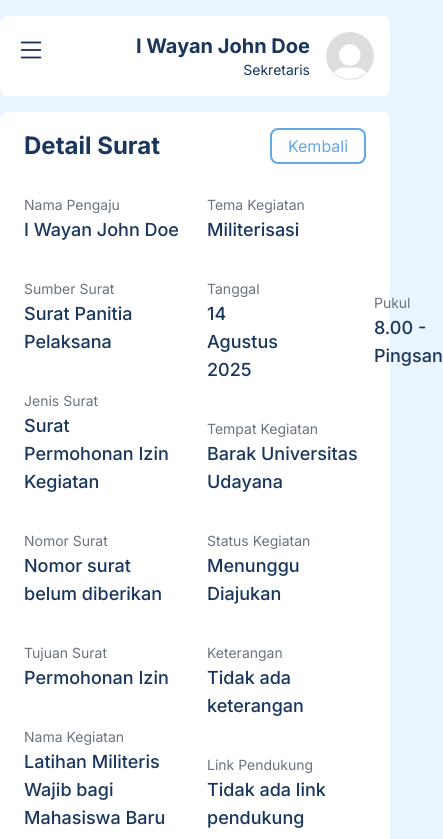
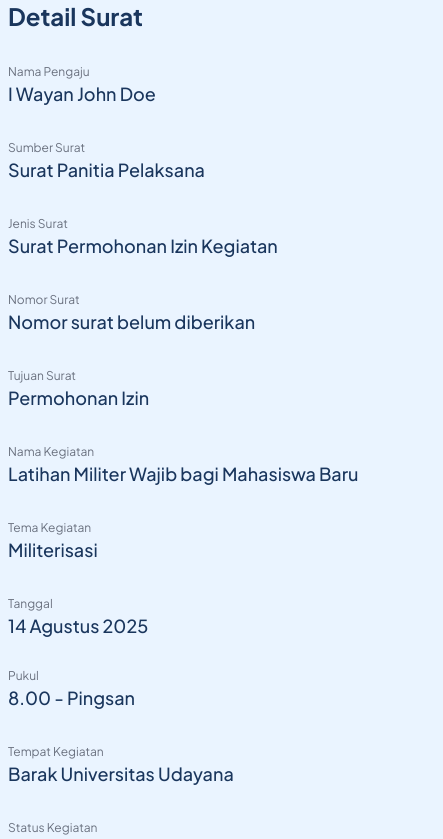
Before and after one commit to SIC-Unud/sic-persuratan-fe, a Vue app: page / in a window 390 px wide. Shown: the top 839 px of the page, 443 px wide, since content can reach past the window. Built offline with nearby package versions, Linux system fonts and the light colour scheme.

Commit message:
style: Responsive Mobile UI

```diff
--- a/src/views/DetailSurat.vue
+++ b/src/views/DetailSurat.vue
@@ -1,115 +1,86 @@
 <template>
-  <div class="grid grid-cols-12 gap-4 relative lg:static">
-    <nav
-      class="flex flex-col gap-2 items-center col-span-2 bg-white w-full h-screen p-4 lg:static absolute -left-full transition-all duration-200"
-      :class="sidebarClass">
-      <i class="bi bi-x-lg absolute top-0 left-2 translate-y-1/2 text-3xl text-secondary cursor-pointer lg:hidden"
-        @click="toggleSidebar"></i>
-      <RouterLink to="/">
-        <img src="/sic-logo.png" class="w-40 my-4" alt="Logo SIC">
-      </RouterLink>
-      <div class="p-4 shadow-none hover:shadow-2xl rounded-md w-full bg-white transition-all duration-[250ms]">
-        <RouterLink to="#" class="font-bold font-jakarta-sans"><i class="bi bi-pencil mr-4"></i>Ajukan Surat
-        </RouterLink>
+  <main class="font-jakarta-sans md:col-span-9 h-full min-h-[83vh] w-full">
+    <div class="mx-2 flex items-center justify-between">
+      <h2 class="text-2xl font-bold text-secondary">Detail Surat</h2>
+      <button class="h-9 w-24 justify-end rounded-lg border-2 border-primary bg-white text-primary hidden md:block">
+        Kembali
+      </button>
     </div>
-      <NavItem icon="bi-file-earmark-fill" text="Manajemen Surat" />
-      <NavItem icon="bi-person-gear" text="Manajemen Akses" />
-      <div class="p-4 rounded-md w-full hover:bg-danger group transition-all duration-200">
-        <RouterLink to="#" class="text-danger font-jakarta-sans group-hover:text-white">
-          <i class="bi bi-box-arrow-right mr-4"></i>
-          Keluar
-        </RouterLink>
-      </div>
-    </nav>
-    <div class="container font-inter col-span-12 lg:col-span-10 lg:pr-4">
-      <header class="w-full mt-4 flex justify-between lg:justify-end bg-white rounded-lg p-4">
-        <div class="lg:hidden">
-          <i class="bi bi-list text-3xl text-secondary cursor-pointer" @click="toggleSidebar"></i>
-        </div>
-        <div class="flex items-center">
-          <div class="mr-4">
-            <h2 class="font-bold text-xl text-secondary">I Wayan John Doe</h2>
-            <p class="text-end text-secondary text-sm">Sekretaris</p>
-          </div>
-          <img src="/default.png" alt="default profile picture" class="w-12">
-        </div>
-      </header>
-      <main class="md:col-span-9">
-        <div class="container bg-white rounded-lg p-4 my-4 h-[87dvh]">
-          <div class="mx-2 flex items-center justify-between">
-            <h2 class="text-secondary text-2xl font-bold items-start justify-start">Detail Surat</h2>
-            <button class=" justify-end w-24 h-9 rounded-lg border-2 bg-white border-primary text-primary">Kembali</button>
-          </div>
-          <div class="grid grid-cols-2 gap-6 mt-7 mx-2 items-start">
-            <div class="flex flex-col space-y-8 justify-start">
+
+    <div class="mx-2 mt-7 md:grid md:grid-cols-2 gap-6 items-start">
+      <!-- Kolom Kiri -->
+      <div class="my-8 md:my-1 grid grid-rows gap-8 text-gray-500 text-xs md:text-sm">
         <div>
-                <label class="text-gray-500 text-sm mb-1">Nama Pengaju</label>
-                <p class="font-medium text-lg text-secondary">I Wayan John Doe</p>
+          <label>Nama Pengaju</label>
+          <p class="text-lg font-medium text-secondary">I Wayan John Doe</p>
         </div>
         <div>
-                <label class="text-gray-500 text-sm mb-1">Sumber Surat</label>
-                <p class="font-medium text-lg text-secondary">Surat Panitia Pelaksana</p>
+          <label>Sumber Surat</label>
+          <p class="text-lg font-medium text-secondary">Surat Panitia Pelaksana</p>
         </div>
         <div>
-                <label class="text-gray-500 text-sm mb-1">Jenis Surat</label>
-                <p class="font-medium text-lg text-secondary">Surat Permohonan Izin Kegiatan</p>
+          <label>Jenis Surat</label>
+          <p class="text-lg font-medium text-secondary">Surat Permohonan Izin Kegiatan</p>
         </div>
         <div>
-                <label class="text-gray-500 text-sm mb-1">Nomor Surat</label>
-                <p class="font-medium text-lg text-secondary">Nomor surat belum diberikan</p>
+          <label>Nomor Surat</label>
+          <p class="text-lg font-medium text-secondary">Nomor surat belum diberikan</p>
         </div>
         <div>
-                <label class="text-gray-500 text-sm mb-1">Tujuan Surat</label>
-                <p class="font-medium text-lg text-secondary">Permohonan Izin</p>
+          <label>Tujuan Surat</label>
+          <p class="text-lg font-medium text-secondary">Permohonan Izin</p>
         </div>
         <div>
-                <label class="text-gray-500 text-sm mb-1">Nama Kegiatan</label>
-                <p class="font-medium text-lg text-secondary">Latihan Militeris Wajib bagi Mahasiswa Baru</p>
+          <label>Nama Kegiatan</label>
+          <p class="text-lg font-medium text-secondary">Latihan Militer Wajib bagi Mahasiswa Baru</p>
         </div>
       </div>
 
-            <div class="flex flex-col space-y-8 justify-start">
+      <!-- Kolom Kanan -->
+      <div class="my-1 grid grid-rows gap-8 text-gray-500 text-xs md:text-sm">
         <div>
-                <label class="text-gray-500 text-sm mb-1">Tema Kegiatan</label>
-                <p class="font-medium text-lg text-secondary">Militerisasi</p>
+          <label>Tema Kegiatan</label>
+          <p class="text-lg font-medium text-secondary">Militerisasi</p>
         </div>
-              <div class="flex items-center gap-24">
-                <div>
-                  <label class="text-gray-500 text-sm mb-1">Tanggal</label>
-                  <p class="font-medium text-lg text-secondary">14 Agustus 2025</p>
+        <div class="md:grid md:grid-cols-2 items-center gap-8">
+          <div class="mb-7 md:mb-0">
+            <label>Tanggal</label>
+            <p class="text-lg font-medium text-secondary">14 Agustus 2025</p>
           </div>
           <div>
-                  <label class="text-gray-500 text-sm mb-1">Pukul</label>
-                  <p class="font-medium text-lg text-secondary">8.00 - Pingsan</p>
+            <label>Pukul</label>
+            <p class="text-lg font-medium text-secondary">8.00 - Pingsan</p>
           </div>
         </div>
         <div>
-                <label class="text-gray-500 text-sm mb-1">Tempat Kegiatan</label>
-                <p class="font-medium text-lg text-secondary">Barak Universitas Udayana</p>
+          <label>Tempat Kegiatan</label>
+          <p class="text-lg font-medium text-secondary">Barak Universitas Udayana</p>
         </div>
         <div>
-                <label class="text-gray-500 text-sm mb-1">Status Kegiatan</label>
-                <p class="font-medium text-lg text-secondary">Menunggu Diajukan</p>
+          <label>Status Kegiatan</label>
+          <p class="text-lg font-medium text-secondary">Menunggu Diajukan</p>
         </div>
         <div>
-                <label class="text-gray-500 text-sm mb-1">Keterangan</label>
-                <p class="font-medium text-lg text-secondary">Tidak ada keterangan</p>
+          <label>Keterangan</label>
+          <p class="text-lg font-medium text-secondary">Tidak ada keterangan</p>
         </div>
         <div>
-                <label class="text-gray-500 text-sm mb-1">Link Pendukung</label>
-                <p class="font-medium text-lg text-secondary">Tidak ada link pendukung</p>
+          <label>Link Pendukung</label>
+          <p class="text-lg font-medium text-secondary">Tidak ada link pendukung</p>
         </div>
       </div>
+      <div class="my-5 mx-2 flex justify-end">
+        <button class="h-9 w-24 rounded-lg border-2 border-primary bg-white text-primary md:hidden block">
+          Kembali
+        </button>
       </div>
     </div>
   </main>
-    </div>
-  </div>
 </template>
 
 <script setup>
 import { ref, computed } from 'vue';
-import NavItem from '@/components/NavItem.vue'
+import NavItem from '@/components/NavItem.vue';
 
 const isSidebarShowed = ref(false);
 
```
Lines whose indentation alone changed are shown as unchanged.
